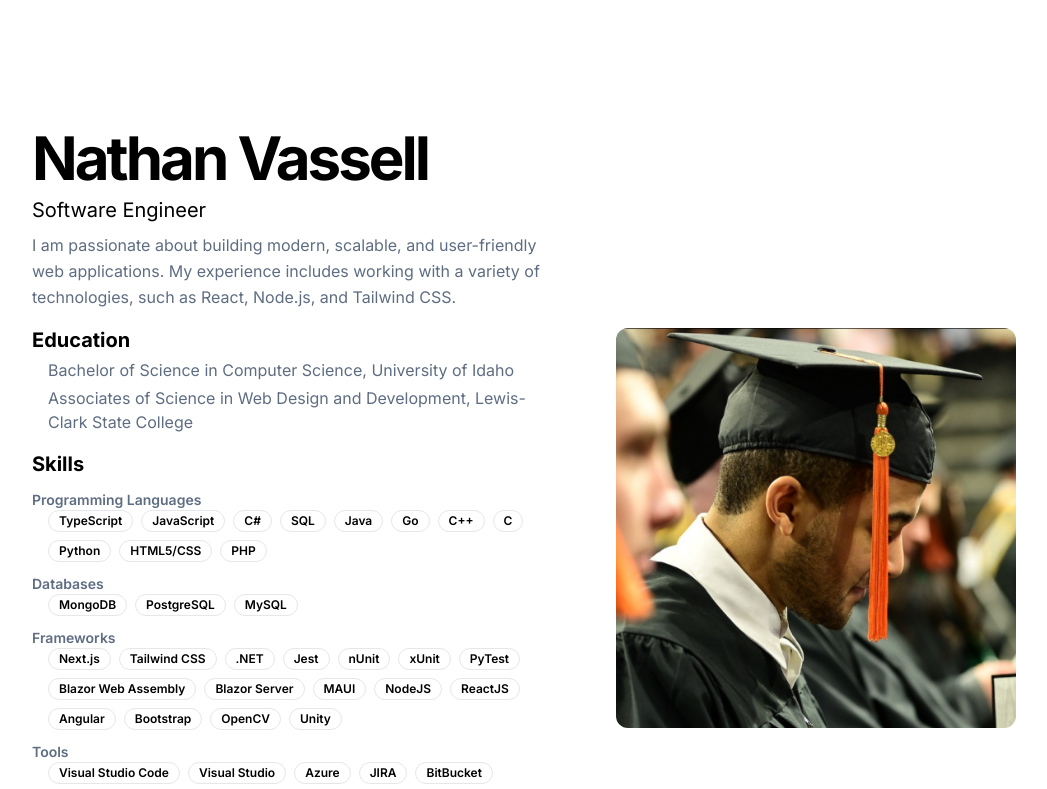
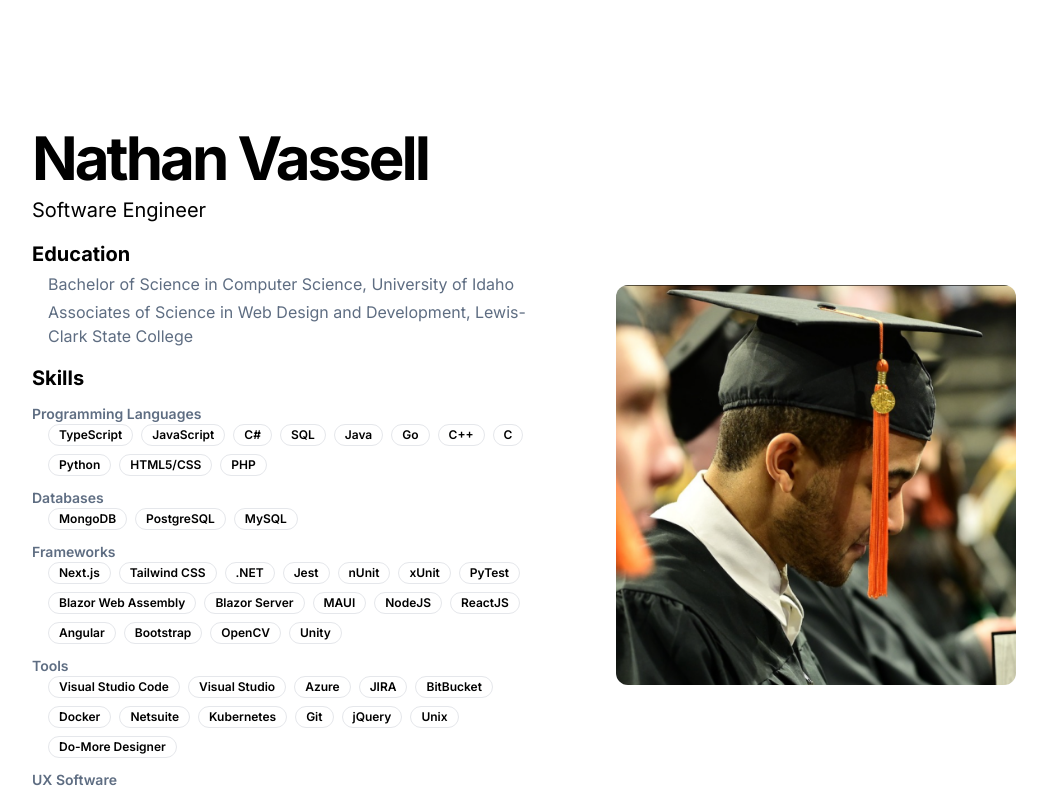
Before and after one commit to nvassell/portfolio, a Next.js app: page / in a window 1280 px wide. Shown: the top 789 px of the page, without its empty margins (88-1135 px from the left). Built offline with nearby package versions, Linux system fonts and the light colour scheme.

Commit message:
Remove random about section.

```diff
--- a/src/app/page.tsx
+++ b/src/app/page.tsx
@@ -18,12 +18,12 @@ export default function Home() {
                   Nathan Vassell
                 </h1>
                 <p className="max-w-[600px] md:text-xl">Software Engineer</p>
-                <p className="max-w-[600px] text-muted md:text-base/relaxed lg:text-base/relaxed xl:text-base/relaxed">
+                {/* <p className="max-w-[600px] text-muted md:text-base/relaxed lg:text-base/relaxed xl:text-base/relaxed">
                   I am passionate about building modern, scalable, and
                   user-friendly web applications. My experience includes working
                   with a variety of technologies, such as React, Node.js, and
                   Tailwind CSS.
-                </p>
+                </p> */}
               </div>
               <div className="space-y-4">
                 <div className="grid gap-4">
```
